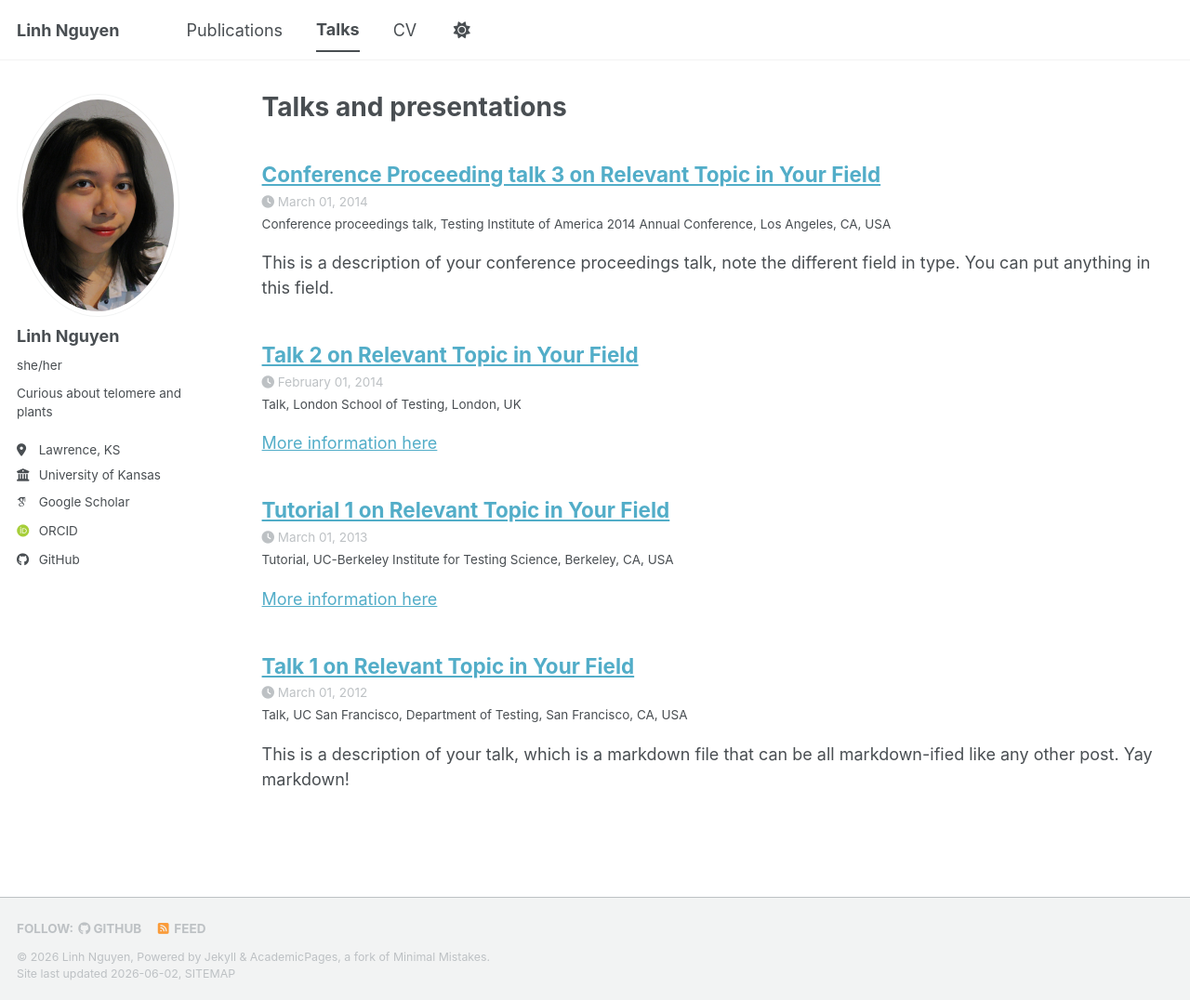
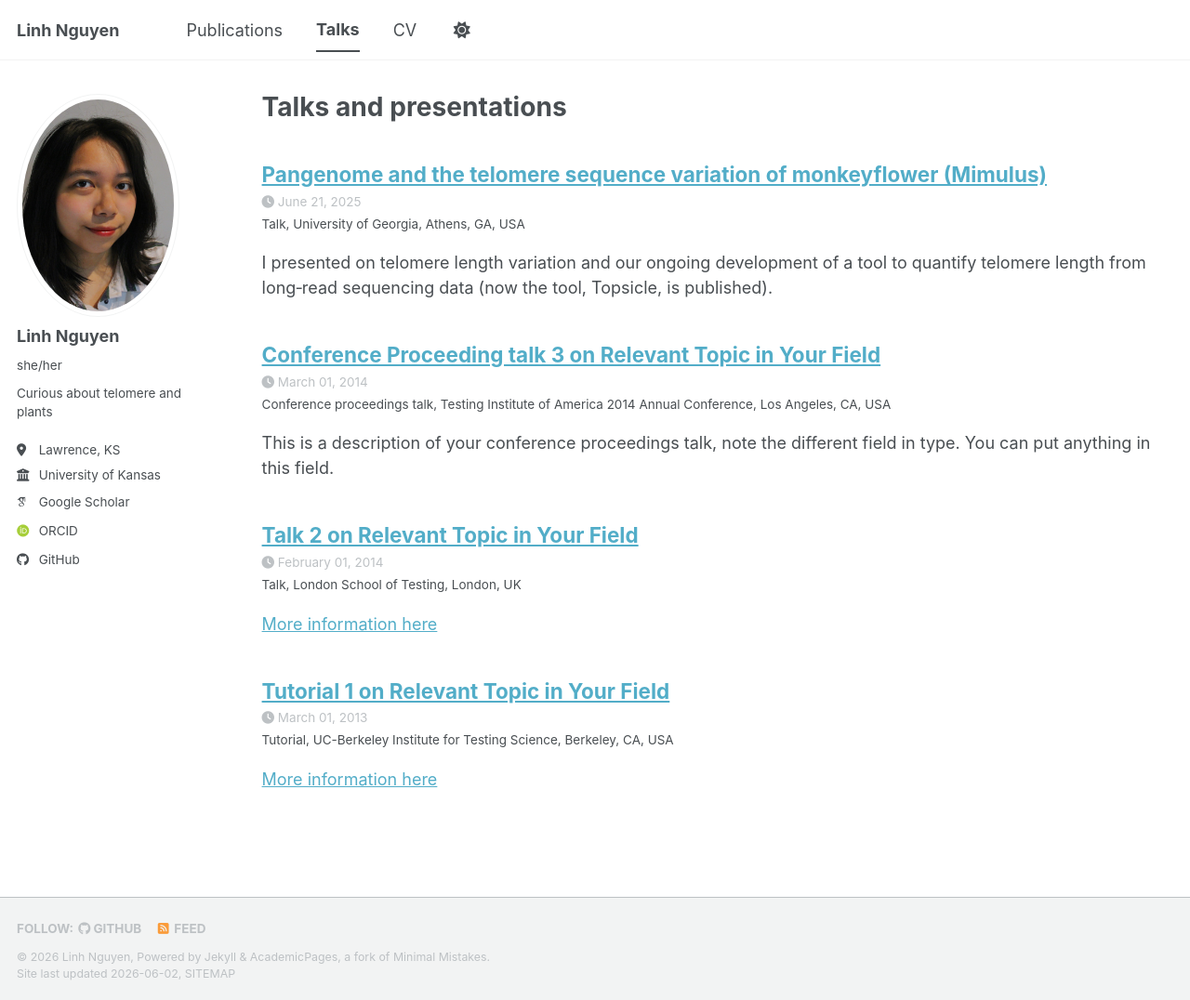
Before and after one commit to lynnnguyen1/lynnnguyen1.github.io, a Jekyll site: the page built from _pages/talks.html, in a window 1280 px wide and 1076 px high. Shown: the whole window at 93% size. Built offline with Jekyll 4.4.1, drawn with Linux system fonts in a browser that asks for light colours; some web fonts are replaced; a script bundle is joined from its source files by our own code; library files that are not in the unit come from our copies.

Commit message:
Evolution 2025 presentation
Updated talk details including title, date, venue, and permalink.

```diff
--- a/_talks/2012-03-01-talk-1.md
+++ b/_talks/2012-03-01-talk-1.md
@@ -1,11 +1,11 @@
 ---
-title: "Talk 1 on Relevant Topic in Your Field"
+title: "Pangenome and the telomere sequence variation of monkeyflower (Mimulus)"
 collection: talks
 type: "Talk"
-permalink: /talks/2012-03-01-talk-1
-venue: "UC San Francisco, Department of Testing"
-date: 2012-03-01
-location: "San Francisco, CA, USA"
+permalink: /files/Evolution25_talk.pdf
+venue: "University of Georgia"
+date: 2025-06-21
+location: "Athens, GA, USA"
 ---
 
-This is a description of your talk, which is a markdown file that can be all markdown-ified like any other post. Yay markdown!
+I presented on telomere length variation and our ongoing development of a tool to quantify telomere length from long‑read sequencing data (now the tool, Topsicle, is published).
```
